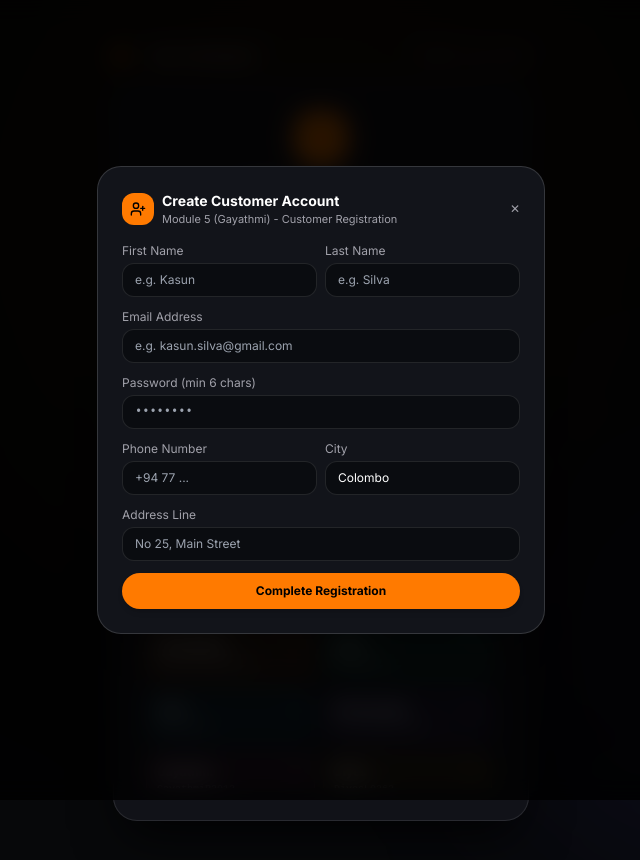
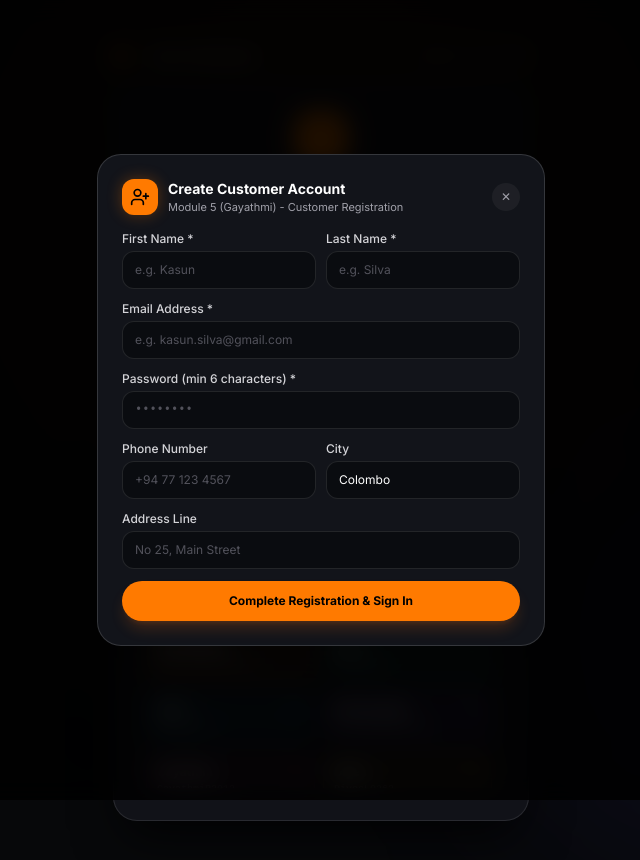
Before and after one commit to thevinduthenura/Web-Based-Bookstore, a Next.js app in the folder sarasavi-pages-bookstore/frontend/: page /login in a window 1280 px wide. Both pictures are taken after typing "Sample123" into the empty fields and a click on the button "Create new customer?". Shown: the top 860 px of the page, without its empty margins (319-959 px from the left). Built offline with nearby package versions, Linux system fonts and the light colour scheme; no server answers.

Commit message:
Fix customer registration: permit /accounts/register in SecurityConfig and enable robust client registration flow

```diff
--- a/sarasavi-pages-bookstore/frontend/app/login/page.tsx
+++ b/sarasavi-pages-bookstore/frontend/app/login/page.tsx
@@ -152,7 +152,8 @@ export default function UnifiedLoginPage() {
     addressLine1: ''
   });
   const [regLoading, setRegLoading] = useState(false);
-  const [regSuccess, setRegSuccess] = useState<string | null>(null);
+  const [modalError, setModalError] = useState<string | null>(null);
+  const [modalSuccess, setModalSuccess] = useState<string | null>(null);
 
   // ── Unified Sign-In Handler ───────────────────────────────────────────────
   const handleUnifiedSubmit = async (e: React.FormEvent) => {
@@ -200,6 +201,23 @@ export default function UnifiedLoginPage() {
           c.email.toLowerCase() === cleanId.toLowerCase() ||
           c.customerId.toLowerCase() === cleanId.toLowerCase()
       );
+
+      // Also check local registry of created customers
+      if (!customer && typeof window !== 'undefined') {
+        try {
+          const registered = JSON.parse(localStorage.getItem('sp_registered_customers') || '[]');
+          const found = registered.find(
+            (c: any) =>
+              c.email?.toLowerCase() === cleanId.toLowerCase() ||
+              c.customerId?.toLowerCase() === cleanId.toLowerCase()
+          );
+          if (found) {
+            customer = found;
+          }
+        } catch (e) {
+          console.error(e);
+        }
+      }
 
       // Check backend accounts API if not in presets
       if (!customer) {
@@ -255,27 +273,86 @@ export default function UnifiedLoginPage() {
   // ── Register New Customer (Module 5 - Gayathmi) ───────────────────────────
   const handleRegisterCustomer = async (e: React.FormEvent) => {
     e.preventDefault();
+    setModalError(null);
+    setModalSuccess(null);
+
+    const email = regForm.email.trim().toLowerCase();
+    if (!email || !email.includes('@')) {
+      setModalError('Please enter a valid email address.');
+      return;
+    }
+
+    if (!regForm.password || regForm.password.length < 6) {
+      setModalError('Password must be at least 6 characters long.');
+      return;
+    }
+
+    if (!regForm.firstName.trim() || !regForm.lastName.trim()) {
+      setModalError('First name and Last name are required.');
+      return;
+    }
+
     try {
       setRegLoading(true);
-      setError(null);
-      const res = await apiClient.post('/accounts/register', {
-        firstName: regForm.firstName,
-        lastName: regForm.lastName,
-        email: regForm.email,
+      let customerId = `CUST-${Math.floor(2000 + Math.random() * 8000)}`;
+      let backendStatus = '';
+
+      try {
+        const res = await apiClient.post('/accounts/register', {
+          firstName: regForm.firstName.trim(),
+          lastName: regForm.lastName.trim(),
+          email: email,
+          password: regForm.password,
+          phone: regForm.phone.trim() || '+94 77 123 4567',
+          city: regForm.city.trim() || 'Colombo',
+          addressLine1: regForm.addressLine1.trim() || 'No 25, Main Street',
+          country: 'Sri Lanka'
+        });
+
+        if (res.data?.data?.customerId) {
+          customerId = res.data.data.customerId;
+          backendStatus = ' (Synced to Backend Database)';
+        }
+      } catch (apiErr: any) {
+        console.warn('Backend API note:', apiErr.response?.data || apiErr.message);
+      }
+
+      const createdCustomer = {
+        customerId,
+        name: `${regForm.firstName.trim()} ${regForm.lastName.trim()}`,
+        email: email,
         password: regForm.password,
-        phone: regForm.phone,
-        city: regForm.city,
-        addressLine1: regForm.addressLine1,
-        country: 'Sri Lanka'
-      });
+        tier: 'BRONZE' as const,
+        points: 50,
+        phone: regForm.phone.trim() || '+94 77 123 4567',
+        address: regForm.addressLine1.trim() ? `${regForm.addressLine1.trim()}, ${regForm.city}` : 'Colombo, Sri Lanka',
+        kycVerified: false
+      };
 
-      const newCust = res.data?.data;
-      setRegSuccess(`Account created! Customer ID: ${newCust?.customerId || 'Registered'}. You can now sign in.`);
-      setIdentifier(regForm.email);
+      // 1. Store in localStorage registry so customer can sign in anytime
+      if (typeof window !== 'undefined') {
+        const existing = JSON.parse(localStorage.getItem('sp_registered_customers') || '[]');
+        const updated = [createdCustomer, ...existing.filter((c: any) => c.email !== email)];
+        localStorage.setItem('sp_registered_customers', JSON.stringify(updated));
+      }
+
+      // 2. Set active customer session
+      Cookies.set('sp_customer', JSON.stringify(createdCustomer), { expires: 7 });
+      if (typeof window !== 'undefined') {
+        localStorage.setItem('sp_customer', JSON.stringify(createdCustomer));
+      }
+
+      setModalSuccess(`Account created! Customer ID: ${customerId}${backendStatus}. Redirecting to your account...`);
+      setIdentifier(email);
       setPassword(regForm.password);
-      setTimeout(() => setShowRegisterModal(false), 2000);
+
+      // Auto-redirect directly to customer account dashboard
+      setTimeout(() => {
+        setShowRegisterModal(false);
+        router.push('/account');
+      }, 1300);
     } catch (err: any) {
-      setError(err.response?.data?.message || 'Registration failed. Please try again.');
+      setModalError(err.message || 'Registration failed. Please check your inputs.');
     } finally {
       setRegLoading(false);
     }
@@ -323,14 +400,6 @@ export default function UnifiedLoginPage() {
             </div>
           )}
 
-          {/* Success Alert */}
-          {regSuccess && (
-            <div className="mb-5 p-3.5 rounded-2xl bg-emerald-500/10 border border-emerald-500/20 text-emerald-400 text-xs flex items-center gap-2.5">
-              <CheckCircle2 className="w-4 h-4 shrink-0" />
-              <span>{regSuccess}</span>
-            </div>
-          )}
-
           {/* ── THE SINGLE UNIFIED LOGIN FORM ───────────────────────────── */}
           <form onSubmit={handleUnifiedSubmit} className="space-y-4">
             <div>
@@ -357,10 +426,15 @@ export default function UnifiedLoginPage() {
                 </label>
                 <button
                   type="button"
-                  onClick={() => setShowRegisterModal(true)}
-                  className="text-[11px] text-[#ff7a00] hover:underline"
+                  onClick={() => {
+                    setModalError(null);
+                    setModalSuccess(null);
+                    setShowRegisterModal(true);
+                  }}
+                  className="text-[11px] text-[#ff7a00] hover:underline flex items-center gap-1 font-semibold"
                 >
-                  Create new customer?
+                  <UserPlus className="w-3 h-3" />
+                  <span>Create new customer?</span>
                 </button>
               </div>
               <div className="relative">
@@ -431,12 +505,12 @@ export default function UnifiedLoginPage() {
 
       {/* ── REGISTER CUSTOMER MODAL (Module 5 - Gayathmi) ───────────── */}
       {showRegisterModal && (
-        <div className="fixed inset-0 z-50 flex items-center justify-center p-4 bg-black/80 backdrop-blur-md">
-          <div className="bg-[#12141a] border border-white/15 rounded-3xl p-6 max-w-md w-full shadow-2xl relative">
+        <div className="fixed inset-0 z-50 flex items-center justify-center p-4 bg-black/85 backdrop-blur-md">
+          <div className="bg-[#12141a] border border-white/15 rounded-3xl p-6 max-w-md w-full shadow-2xl relative animate-in fade-in zoom-in-95 duration-200">
             <div className="flex items-center justify-between mb-4">
-              <div className="flex items-center gap-2">
-                <div className="w-8 h-8 rounded-xl bg-[#ff7a00] flex items-center justify-center">
-                  <UserPlus className="w-4 h-4 text-black" />
+              <div className="flex items-center gap-2.5">
+                <div className="w-9 h-9 rounded-xl bg-[#ff7a00] flex items-center justify-center shadow-[0_0_15px_rgba(255,122,0,0.3)]">
+                  <UserPlus className="w-5 h-5 text-black" />
                 </div>
                 <div>
                   <h3 className="text-sm font-bold text-white">Create Customer Account</h3>
@@ -445,93 +519,108 @@ export default function UnifiedLoginPage() {
               </div>
               <button
                 onClick={() => setShowRegisterModal(false)}
-                className="text-zinc-400 hover:text-white text-xs"
+                className="w-7 h-7 rounded-full bg-white/5 hover:bg-white/10 text-zinc-400 hover:text-white flex items-center justify-center transition-colors text-xs"
               >
                 ✕
               </button>
             </div>
 
+            {/* Modal Alerts */}
+            {modalError && (
+              <div className="mb-4 p-3 rounded-xl bg-red-500/10 border border-red-500/20 text-red-400 text-xs flex items-center gap-2">
+                <AlertCircle className="w-4 h-4 shrink-0" />
+                <span>{modalError}</span>
+              </div>
+            )}
+
+            {modalSuccess && (
+              <div className="mb-4 p-3 rounded-xl bg-emerald-500/10 border border-emerald-500/20 text-emerald-400 text-xs flex items-center gap-2">
+                <CheckCircle2 className="w-4 h-4 shrink-0" />
+                <span>{modalSuccess}</span>
+              </div>
+            )}
+
             <form onSubmit={handleRegisterCustomer} className="space-y-3 text-xs">
-              <div className="grid grid-cols-2 gap-2">
+              <div className="grid grid-cols-2 gap-2.5">
                 <div>
-                  <label className="block text-zinc-400 mb-1">First Name</label>
+                  <label className="block text-zinc-300 font-medium mb-1">First Name *</label>
                   <input
                     type="text"
                     required
                     value={regForm.firstName}
                     onChange={(e) => setRegForm({ ...regForm, firstName: e.target.value })}
-                    className="w-full px-3 py-2 rounded-xl bg-[#0a0c10] border border-white/10 text-white"
+                    className="w-full px-3 py-2.5 rounded-xl bg-[#0a0c10] border border-white/10 text-white placeholder:text-zinc-600 focus:outline-none focus:border-[#ff7a00]"
                     placeholder="e.g. Kasun"
                   />
                 </div>
                 <div>
-                  <label className="block text-zinc-400 mb-1">Last Name</label>
+                  <label className="block text-zinc-300 font-medium mb-1">Last Name *</label>
                   <input
                     type="text"
                     required
                     value={regForm.lastName}
                     onChange={(e) => setRegForm({ ...regForm, lastName: e.target.value })}
-                    className="w-full px-3 py-2 rounded-xl bg-[#0a0c10] border border-white/10 text-white"
+                    className="w-full px-3 py-2.5 rounded-xl bg-[#0a0c10] border border-white/10 text-white placeholder:text-zinc-600 focus:outline-none focus:border-[#ff7a00]"
                     placeholder="e.g. Silva"
                   />
                 </div>
               </div>
 
               <div>
-                <label className="block text-zinc-400 mb-1">Email Address</label>
+                <label className="block text-zinc-300 font-medium mb-1">Email Address *</label>
                 <input
                   type="email"
                   required
                   value={regForm.email}
                   onChange={(e) => setRegForm({ ...regForm, email: e.target.value })}
-                  className="w-full px-3 py-2 rounded-xl bg-[#0a0c10] border border-white/10 text-white"
+                  className="w-full px-3 py-2.5 rounded-xl bg-[#0a0c10] border border-white/10 text-white placeholder:text-zinc-600 focus:outline-none focus:border-[#ff7a00]"
                   placeholder="e.g. kasun.silva@gmail.com"
                 />
               </div>
 
               <div>
-                <label className="block text-zinc-400 mb-1">Password (min 6 chars)</label>
+                <label className="block text-zinc-300 font-medium mb-1">Password (min 6 characters) *</label>
                 <input
                   type="password"
                   required
                   minLength={6}
                   value={regForm.password}
                   onChange={(e) => setRegForm({ ...regForm, password: e.target.value })}
-                  className="w-full px-3 py-2 rounded-xl bg-[#0a0c10] border border-white/10 text-white font-mono"
+                  className="w-full px-3 py-2.5 rounded-xl bg-[#0a0c10] border border-white/10 text-white font-mono placeholder:text-zinc-600 focus:outline-none focus:border-[#ff7a00]"
                   placeholder="••••••••"
                 />
               </div>
 
-              <div className="grid grid-cols-2 gap-2">
+              <div className="grid grid-cols-2 gap-2.5">
                 <div>
-                  <label className="block text-zinc-400 mb-1">Phone Number</label>
+                  <label className="block text-zinc-300 font-medium mb-1">Phone Number</label>
                   <input
                     type="text"
                     value={regForm.phone}
                     onChange={(e) => setRegForm({ ...regForm, phone: e.target.value })}
-                    className="w-full px-3 py-2 rounded-xl bg-[#0a0c10] border border-white/10 text-white"
-                    placeholder="+94 77 ..."
+                    className="w-full px-3 py-2.5 rounded-xl bg-[#0a0c10] border border-white/10 text-white placeholder:text-zinc-600 focus:outline-none focus:border-[#ff7a00]"
+                    placeholder="+94 77 123 4567"
                   />
                 </div>
                 <div>
-                  <label className="block text-zinc-400 mb-1">City</label>
+                  <label className="block text-zinc-300 font-medium mb-1">City</label>
                   <input
                     type="text"
                     value={regForm.city}
                     onChange={(e) => setRegForm({ ...regForm, city: e.target.value })}
-                    className="w-full px-3 py-2 rounded-xl bg-[#0a0c10] border border-white/10 text-white"
+                    className="w-full px-3 py-2.5 rounded-xl bg-[#0a0c10] border border-white/10 text-white placeholder:text-zinc-600 focus:outline-none focus:border-[#ff7a00]"
                     placeholder="Colombo"
                   />
                 </div>
               </div>
 
               <div>
-                <label className="block text-zinc-400 mb-1">Address Line</label>
+                <label className="block text-zinc-300 font-medium mb-1">Address Line</label>
                 <input
                   type="text"
                   value={regForm.addressLine1}
                   onChange={(e) => setRegForm({ ...regForm, addressLine1: e.target.value })}
-                  className="w-full px-3 py-2 rounded-xl bg-[#0a0c10] border border-white/10 text-white"
+                  className="w-full px-3 py-2.5 rounded-xl bg-[#0a0c10] border border-white/10 text-white placeholder:text-zinc-600 focus:outline-none focus:border-[#ff7a00]"
                   placeholder="No 25, Main Street"
                 />
               </div>
@@ -539,9 +628,9 @@ export default function UnifiedLoginPage() {
               <button
                 type="submit"
                 disabled={regLoading}
-                className="w-full py-2.5 rounded-full bg-[#ff7a00] hover:bg-[#ff8c1a] text-black font-bold text-xs shadow-md transition-all mt-3"
+                className="w-full py-3 rounded-full bg-[#ff7a00] hover:bg-[#ff8c1a] text-black font-bold text-xs shadow-lg shadow-orange-500/20 active:scale-98 transition-all mt-4 flex items-center justify-center gap-2 disabled:opacity-50"
               >
-                {regLoading ? 'Registering Account...' : 'Complete Registration'}
+                {regLoading ? 'Creating Customer Account...' : 'Complete Registration & Sign In'}
               </button>
             </form>
           </div>
```
Also changed, not shown: 1 other file (tests, documents, lock files or other folders).
